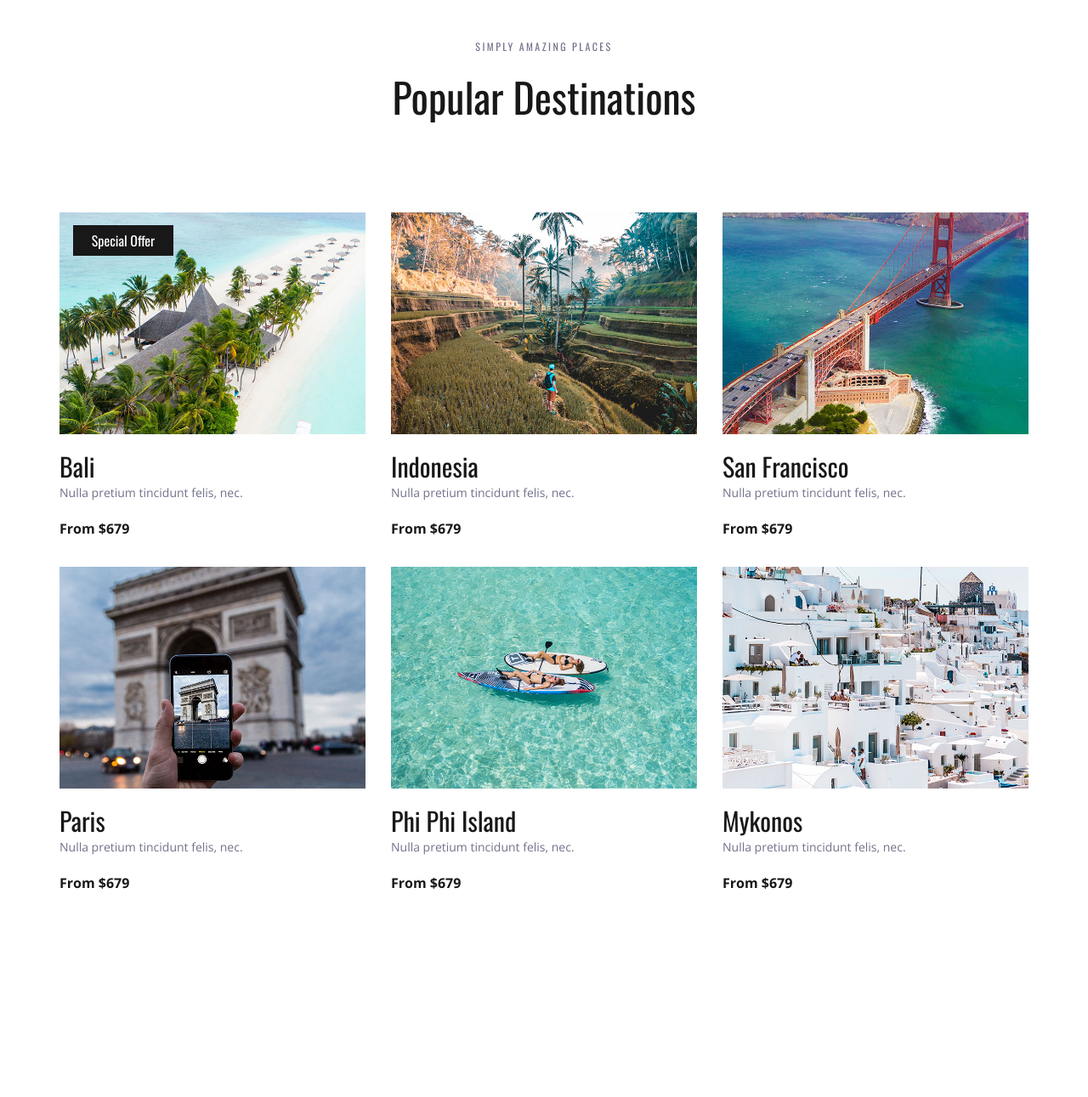
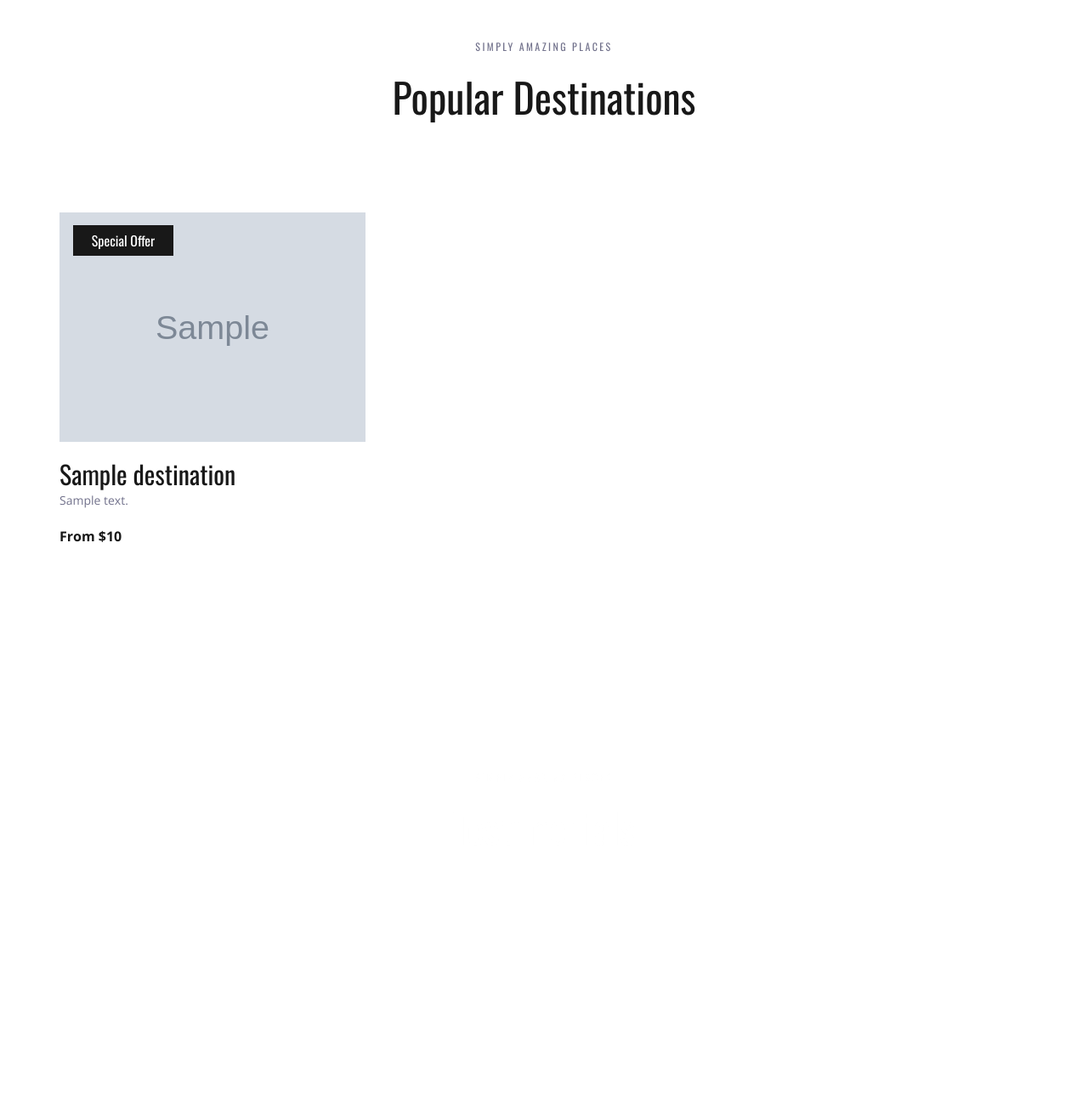
Before and after one commit to vladi-m1r/Django-2, a Django app: page / in a window 1280 px wide. Shown: the part 1235-2526 px from the top of the page at 85% size. Run offline with Django 3.2, Linux system fonts and the light colour scheme; tables that the repository leaves empty hold one stand-in row (values such as "Sample post"); grey boxes marked "Sample" are stand-in pictures; some libraries are stand-ins or nearby versions.

Commit message:
Se cambio los tags de destino, ahora muestra los objetos del modelo: index.html

```diff
--- a/templates/index.html
+++ b/templates/index.html
@@ -1,4 +1,5 @@
 {% load static %}
+
 <!DOCTYPE html>
 <html lang="en">
 <head>
@@ -248,79 +249,23 @@
 				<div class="col">
 					<div class="destinations_container item_grid">
 
+						{% for destino in destinos %}
 						<!-- Destination -->
 						<div class="destination item">
 							<div class="destination_image">
-								<img src="{% static 'images/destination_1.jpg' %}" alt="">
+								<img src="{{destino.img.url}}" alt="">
+								{% if destino.offer %}
 								<div class="spec_offer text-center"><a href="#">Special Offer</a></div>
+								{% endif %}
 							</div>
 							<div class="destination_content">
-								<div class="destination_title"><a href="destinations.html">Bali</a></div>
-								<div class="destination_subtitle"><p>Nulla pretium tincidunt felis, nec.</p></div>
-								<div class="destination_price">From $679</div>
+								<div class="destination_title"><a href="destinations.html">{{destino.name}}</a></div>
+								<div class="destination_subtitle"><p>{{destino.desc}}</p></div>
+								<div class="destination_price">From ${{destino.price}}</div>
 							</div>
 						</div>
 
-						<!-- Destination -->
-						<div class="destination item">
-							<div class="destination_image">
-								<img src="{% static 'images/destination_2.jpg' %}" alt="">
-							</div>
-							<div class="destination_content">
-								<div class="destination_title"><a href="destinations.html">Indonesia</a></div>
-								<div class="destination_subtitle"><p>Nulla pretium tincidunt felis, nec.</p></div>
-								<div class="destination_price">From $679</div>
-							</div>
-						</div>
-
-						<!-- Destination -->
-						<div class="destination item">
-							<div class="destination_image">
-								<img src="{% static 'images/destination_3.jpg' %}" alt="">
-							</div>
-							<div class="destination_content">
-								<div class="destination_title"><a href="destinations.html">San Francisco</a></div>
-								<div class="destination_subtitle"><p>Nulla pretium tincidunt felis, nec.</p></div>
-								<div class="destination_price">From $679</div>
-							</div>
-						</div>
-
-						<!-- Destination -->
-						<div class="destination item">
-							<div class="destination_image">
-								<img src="{% static 'images/destination_4.jpg' %}" alt="">
-							</div>
-							<div class="destination_content">
-								<div class="destination_title"><a href="destinations.html">Paris</a></div>
-								<div class="destination_subtitle"><p>Nulla pretium tincidunt felis, nec.</p></div>
-								<div class="destination_price">From $679</div>
-							</div>
-						</div>
-
-						<!-- Destination -->
-						<div class="destination item">
-							<div class="destination_image">
-								<img src="{% static 'images/destination_5.jpg' %}" alt="">
-							</div>
-							<div class="destination_content">
-								<div class="destination_title"><a href="destinations.html">Phi Phi Island</a></div>
-								<div class="destination_subtitle"><p>Nulla pretium tincidunt felis, nec.</p></div>
-								<div class="destination_price">From $679</div>
-							</div>
-						</div>
-
-						<!-- Destination -->
-						<div class="destination item">
-							<div class="destination_image">
-								<img src="{% static 'images/destination_6.jpg' %}" alt="">
-							</div>
-							<div class="destination_content">
-								<div class="destination_title"><a href="destinations.html">Mykonos</a></div>
-								<div class="destination_subtitle"><p>Nulla pretium tincidunt felis, nec.</p></div>
-								<div class="destination_price">From $679</div>
-							</div>
-						</div>
-
+						{% endfor %}
 					</div>
 				</div>
 			</div>
```
